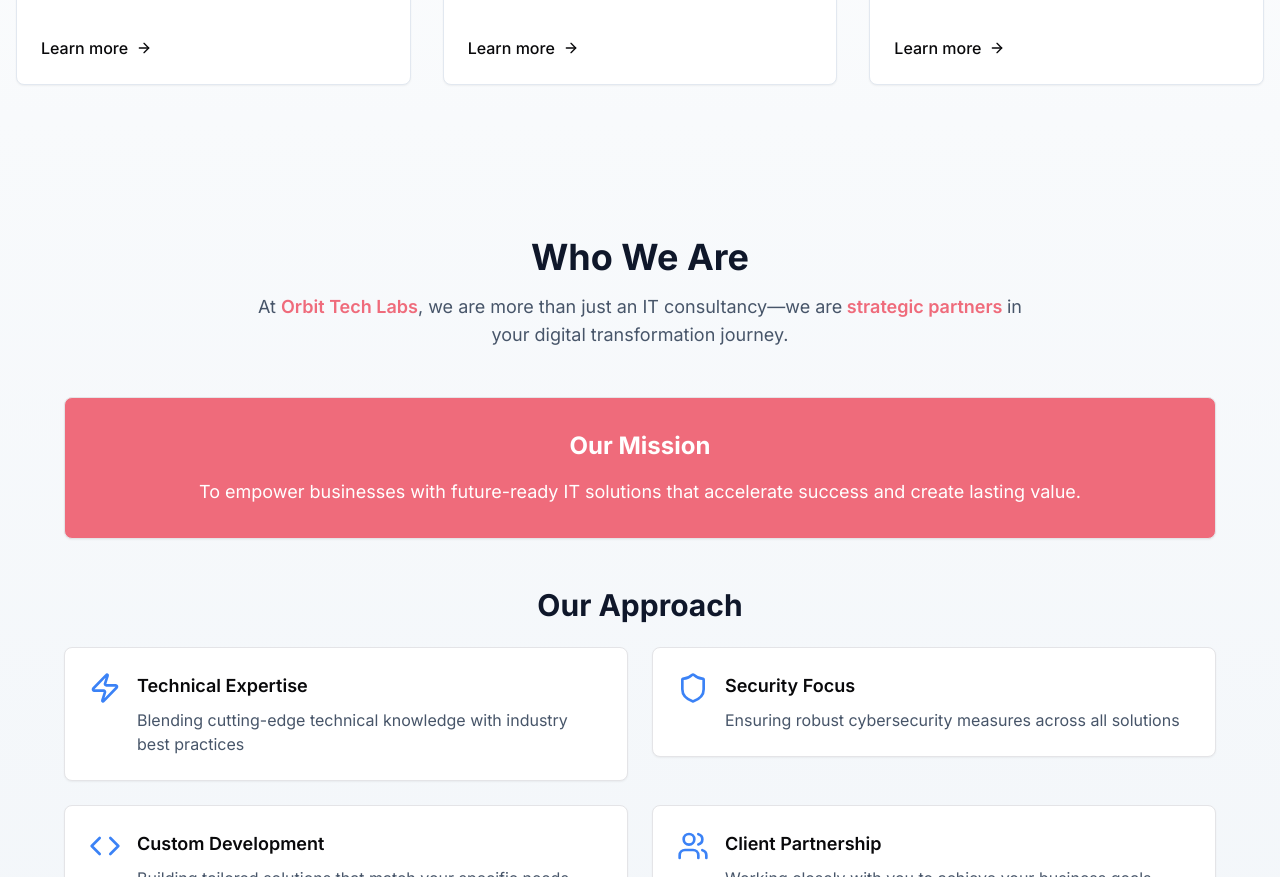
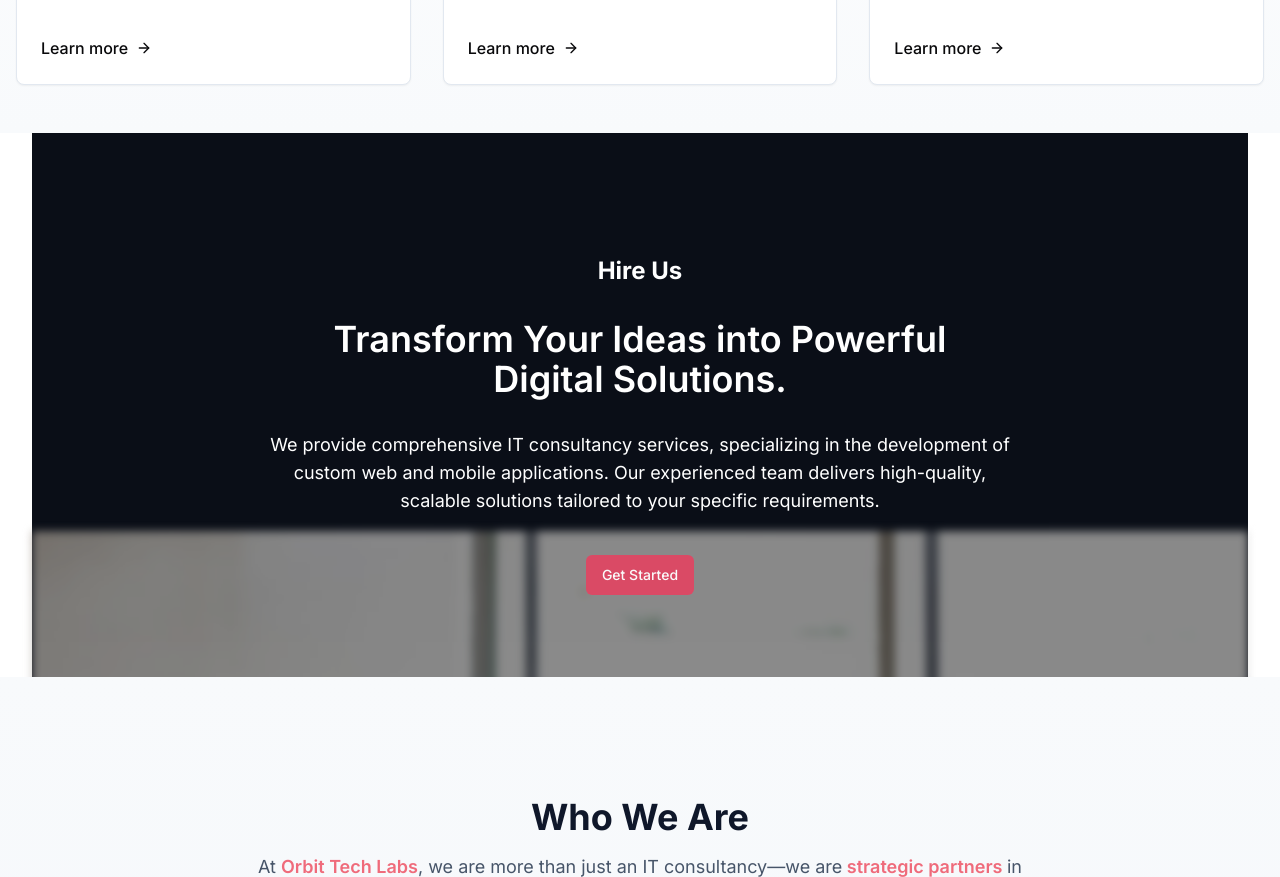
Before and after one commit to Knight-Codes/OrbitTechLabs-FE, a Next.js app: page / in a window 1280 px wide. Shown: the part 1360-2237 px from the top of the page. Built offline with nearby package versions, Linux system fonts and the light colour scheme.

Commit message:
feat: adds HireUs section

```diff
--- a/package.json
+++ b/package.json
@@ -25,6 +25,7 @@
     "react": "^18",
     "react-dom": "^18",
     "react-lottie": "^1.2.10",
+    "react-scroll-parallax": "^3.4.5",
     "react-typed": "^2.0.12",
     "sonner": "^1.5.0",
     "tailwind-merge": "^2.5.3",
--- a/src/app/layout.tsx
+++ b/src/app/layout.tsx
@@ -1,6 +1,6 @@
 import type { Metadata } from "next";
 import { inter, kanit, poppins, xelo } from "./fonts";
-import { Analytics } from "@vercel/analytics/next";
+// import { Analytics } from "@vercel/analytics/next";
 import "./globals.css";
 import Navbar from "@/components/modules/Navbar";
 import Main from "@/components/modules/MainLayout";
@@ -32,7 +32,7 @@ export default function RootLayout({
         <Navbar />
         <Main>{children}</Main>
         <Footer />
-        <Analytics />
+        {/* <Analytics /> */}
       </body>
     </html>
   );
--- /dev/null
+++ b/src/components/modules/HireUs/index.tsx
@@ -0,0 +1,55 @@
+"use client";
+
+import Link from "next/link";
+import Image from "next/image";
+import { Parallax, ParallaxProvider } from "react-scroll-parallax";
+import { Button } from "@/components/ui/button";
+import HireUsImg from "@/assets/images/hire-us.jpg";
+
+const HireUs = () => {
+  return (
+    <div className="relative overflow-hidden px-0 sm:px-8">
+      <div className="relative h-[100vh] sm:h-[68vh] flex items-center bg-gray-900">
+        <ParallaxProvider>
+          <Parallax speed={-25} className="absolute inset-0 w-full h-full">
+            <Image
+              src={HireUsImg}
+              alt="Parallax Background"
+              layout="fill"
+              objectFit="cover"
+              quality={100}
+              className="filter blur-[4px]"
+            />
+          </Parallax>
+        </ParallaxProvider>
+
+        <div className="absolute inset-0 bg-black/40" />
+
+        <div className="h-full relative z-1 text-center text-white px-4 w-[100%] mt-10">
+          <div className="h-full flex flex-col items-center justify-center gap-4">
+            <h3 className="text-2xl font-bold mb-4 text-white">Hire Us</h3>
+
+            <h2 className="text-4xl font-semibold mb-4 text-white max-w-2xl">
+              Transform Your Ideas into Powerful Digital Solutions.
+            </h2>
+
+            <p className="text-lg text-white max-w-3xl">
+              We provide comprehensive IT consultancy services, specializing in
+              the development of custom web and mobile applications. Our
+              experienced team delivers high-quality, scalable solutions
+              tailored to your specific requirements.
+            </p>
+
+            <Link href="/contact">
+              <Button className="mt-6 bg-primary-400 hover:bg-primary-500">
+                Get Started
+              </Button>
+            </Link>
+          </div>
+        </div>
+      </div>
+    </div>
+  );
+};
+
+export default HireUs;
--- a/src/components/modules/Intro/OurExpertises/index.tsx
+++ b/src/components/modules/Intro/OurExpertises/index.tsx
@@ -8,7 +8,7 @@ import { services } from "./services";
 
 const OurExpertises = () => {
   return (
-    <section className="px-4 pb-8 bg-gradient-to-b from-white to-slate-50">
+    <section className="px-4 pb-12 bg-gradient-to-b from-white to-slate-50">
       <motion.div
         initial={{ opacity: 0, y: 20 }}
         whileInView={{ opacity: 1, y: 0 }}
--- a/src/components/modules/Intro/index.tsx
+++ b/src/components/modules/Intro/index.tsx
@@ -4,12 +4,14 @@ import React from "react";
 import Header from "./Header";
 import OurServices from "./OurExpertises";
 import WhoAreWe from "./WhoAreWe";
+import HireUs from "../HireUs";
 
 const IntroBanner = () => {
   return (
     <>
       <Header />
       <OurServices />
+	  <HireUs />
       <WhoAreWe />
     </>
   );
```
Also changed, not shown: src/assets/images/hire-us.jpg (added), 1 other file (tests, documents, lock files or other folders).
